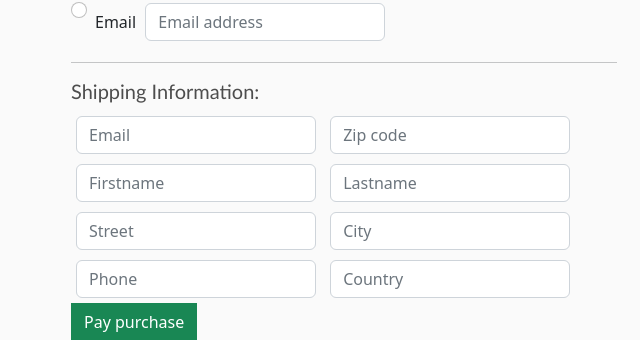
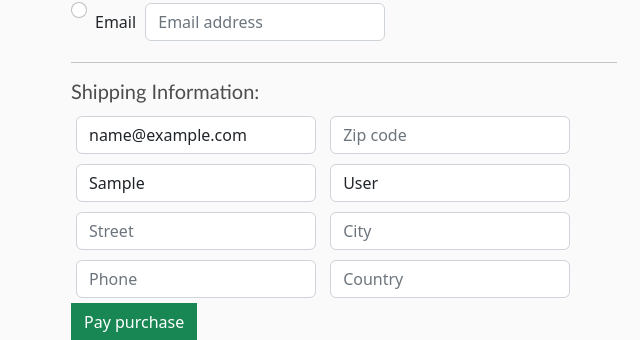
Before and after one commit to RekhaBalamurugan/E-Commerce-Shop, a Django app: page /store/checkout/ in a window 1280 px wide. Shown: the part 716-1056 px from the top of the page, without its empty margins (11-651 px from the left). Run offline with Django 3.2, Linux system fonts and the light colour scheme; the visitor is signed in with stand-in values (Sample User, id 1); data that the repository does not hold is empty; some libraries are stand-ins or nearby versions.

Commit message:
fixed pre-population of user email,firstname,lastname on checkout-form if user is being logged in

```diff
--- a/ishop/store/views.py
+++ b/ishop/store/views.py
@@ -91,7 +91,7 @@ def update_shoppingcart(request):
 
 def checkout(request):
     cart = getCart(request)
-    return render(request, 'store/checkout.html', {'item_count': cart.get_total_qty(), 'total_amount': cart.get_total_amount(), 'categorylist': getCategoryList()})
+    return render(request, 'store/checkout.html', {'item_count': cart.get_total_qty(), 'total_amount': cart.get_total_amount(), 'categorylist': getCategoryList(), 'user':request.user})
 
 
 @transaction.atomic
--- a/ishop/templates/store/checkout.html
+++ b/ishop/templates/store/checkout.html
@@ -93,16 +93,16 @@
                     <hr>
                     <h5>Shipping Information:</h5>
                     <div class="form-field">
-                        <input required class="form-control" type="email" name="emailCustomerInfo" placeholder="Email">
+                        <input required class="form-control" type="email" name="emailCustomerInfo" placeholder="Email" value="{% if user %}{{user.email}}{% endif %}">
                     </div>
                     <div class="form-field">
                         <input required class="form-control" type="text" name="zipcodeShippingInfo" placeholder="Zip code">
                     </div>
                     <div class="form-field">
-                        <input required class="form-control" type="text" name="firstnameCustomerInfo" placeholder="Firstname">
+                        <input required class="form-control" type="text" name="firstnameCustomerInfo" placeholder="Firstname" value="{% if user %}{{user.first_name}}{% endif %}">
                     </div>
                     <div class="form-field">
-                        <input required class="form-control" type="text" name="lastnameCustomerInfo" placeholder="Lastname">
+                        <input required class="form-control" type="text" name="lastnameCustomerInfo" placeholder="Lastname" value="{% if user %}{{user.last_name}}{% endif %}">
                     </div>
                     <div class="form-field">
                         <input required class="form-control" type="text" name="streetShippingInfo" placeholder="Street">
```
